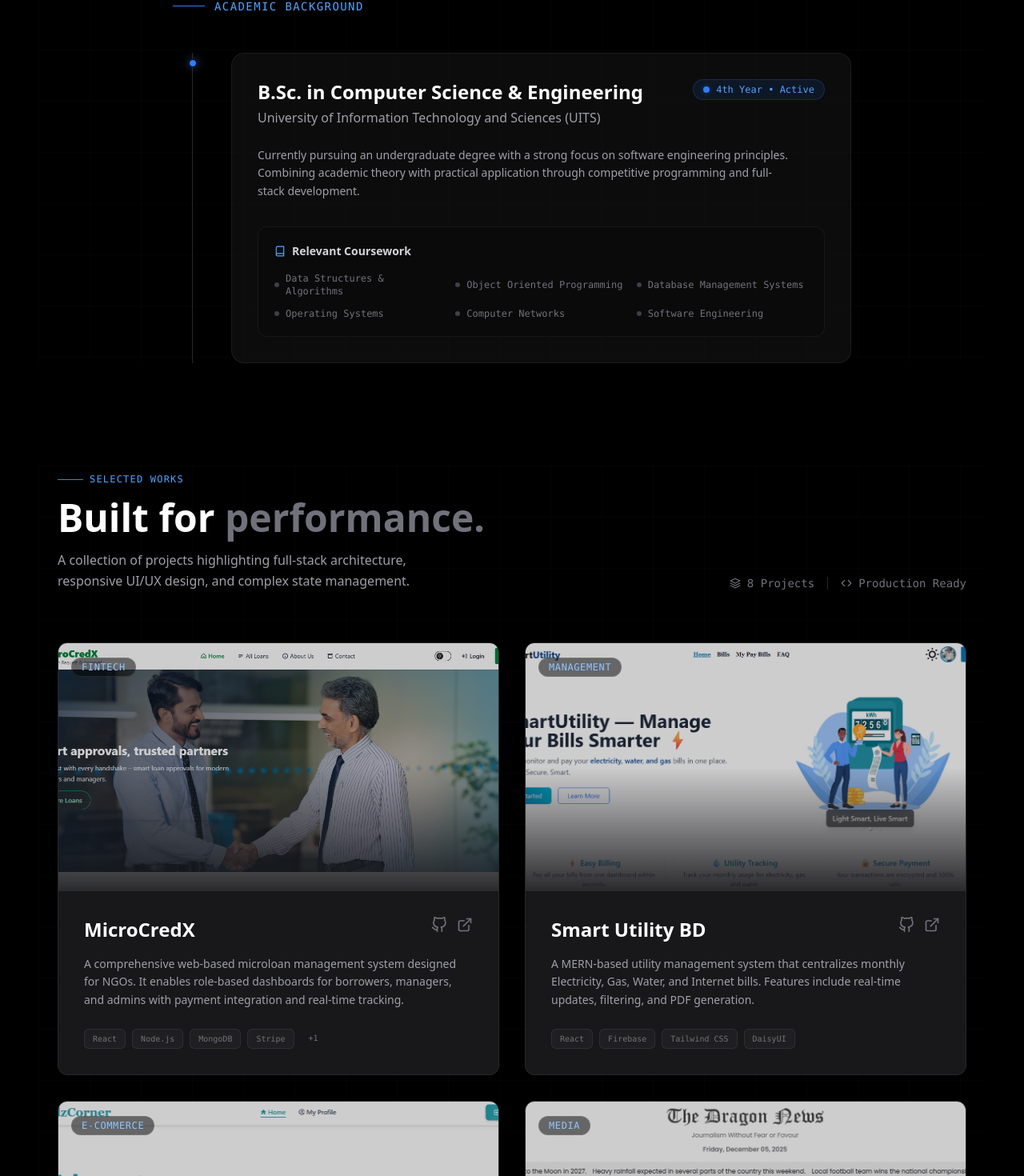
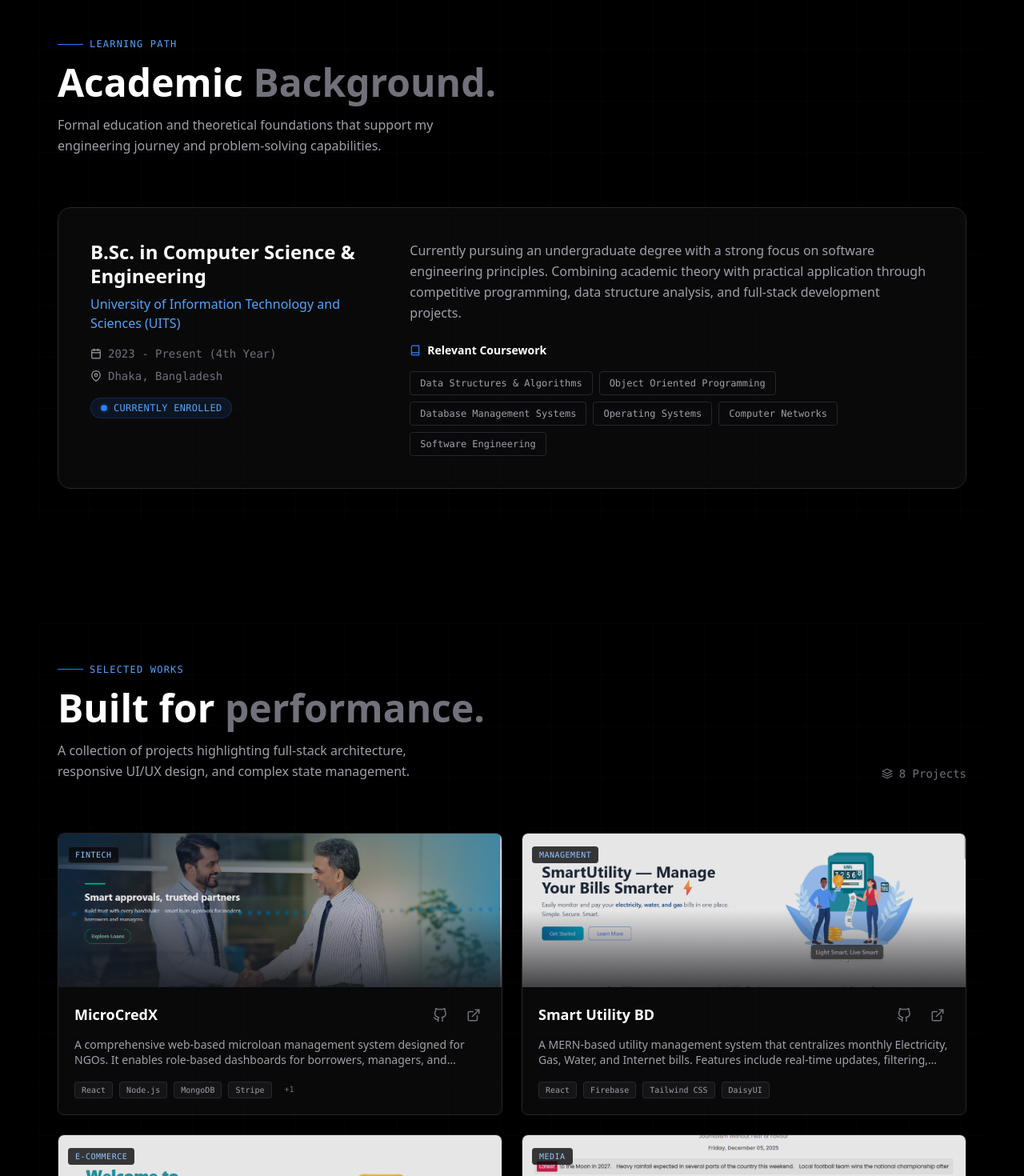
Before and after one commit to Mahfuz5634/My-Portfolio, a React (Vite) app: page / in a window 1280 px wide. Shown: the part 1597-3067 px from the top of the page at 80% size. Built offline with nearby package versions, Linux system fonts and the light colour scheme.

Commit message:
fixed error

```diff
--- a/src/components/Education.jsx
+++ b/src/components/Education.jsx
@@ -1,5 +1,12 @@
 import React from "react";
-import { FiBook, FiAward, FiCpu, FiCode } from "react-icons/fi";
+import {
+  FiBook,
+  FiAward,
+  FiCpu,
+  FiCode,
+  FiCalendar,
+  FiMapPin,
+} from "react-icons/fi";
 import ScrollReveal from "../ScrollBar/Scrollbar";
 
 const Education = () => {
@@ -14,65 +21,92 @@ const Education = () => {
 
   return (
     <ScrollReveal>
-      <section id="education" className=" relative overflow-hidden">
+      <section id="education" className="relative overflow-hidden py-10">
         <div className="absolute inset-0 bg-[linear-gradient(to_right,#27272a_1px,transparent_1px),linear-gradient(to_bottom,#27272a_1px,transparent_1px)] bg-[size:4rem_4rem] opacity-[0.1] pointer-events-none" />
 
-        <div className="max-w-4xl mx-auto px-6 relative z-10">
-          <div className="mb-12 flex items-center gap-3">
-            <div className="h-px w-10 bg-blue-500"></div>
-            <span className="text-blue-400 font-mono text-sm tracking-widest uppercase">
-              Academic Background
-            </span>
+        <div className="max-w-7xl mx-auto px-6 relative z-10">
+          <div className="mb-12 md:mb-16">
+            <div className="inline-flex items-center gap-2 mb-4">
+              <span className="w-8 h-[1px] bg-blue-500"></span>
+              <span className="text-blue-400 font-mono text-xs tracking-widest uppercase">
+                Learning Path
+              </span>
+            </div>
+
+            <div className="flex flex-col md:flex-row md:items-end justify-between gap-6">
+              <div>
+                <h2 className="text-3xl md:text-5xl font-bold text-white mb-4">
+                  Academic <span className="text-zinc-500">Background.</span>
+                </h2>
+                <p className="text-zinc-400 max-w-lg leading-relaxed">
+                  Formal education and theoretical foundations that support my
+                  engineering journey and problem-solving capabilities.
+                </p>
+              </div>
+            </div>
           </div>
 
-          <div className="relative border-l border-zinc-800 ml-3 md:ml-6 space-y-12">
-            <div className="relative pl-8 md:pl-12 group">
-              <div className="absolute -left-[5px] top-2 w-2.5 h-2.5 rounded-full bg-blue-500 border border-zinc-950 shadow-[0_0_12px_rgba(59,130,246,0.6)] group-hover:scale-125 transition-transform duration-300"></div>
+          <div className="relative group">
+            <div className="absolute -inset-0.5 bg-gradient-to-r from-blue-500/20 to-purple-500/20 rounded-2xl blur opacity-0 group-hover:opacity-100 transition duration-500"></div>
 
-              <div className="relative bg-zinc-900/50 border border-zinc-800/60 p-6 md:p-8 rounded-2xl hover:bg-zinc-900 hover:border-zinc-700 transition-all duration-300">
-                <div className="flex flex-col md:flex-row md:items-start md:justify-between gap-4 mb-6">
+            <div className="relative bg-zinc-900/40 border border-zinc-800 rounded-2xl p-6 md:p-10 hover:border-zinc-700 transition-all duration-300">
+              <div className="flex flex-col md:flex-row gap-8 md:gap-12">
+                <div className="flex-shrink-0 md:w-1/3 space-y-4">
                   <div>
-                    <h3 className="text-2xl font-bold text-white mb-1">
+                    <h3 className="text-2xl font-bold text-white leading-tight">
                       B.Sc. in Computer Science & Engineering
                     </h3>
-                    <p className="text-zinc-400 text-sm md:text-base">
+                    <p className="text-blue-400 mt-2 font-medium">
                       University of Information Technology and Sciences (UITS)
                     </p>
                   </div>
 
-                  <div className="flex items-center gap-2 px-3 py-1 bg-blue-500/10 border border-blue-500/20 rounded-full">
+                  <div className="flex flex-col gap-2 text-sm text-zinc-500 font-mono">
+                    <div className="flex items-center gap-2">
+                      <FiCalendar className="text-zinc-400" />
+                      <span>2023 - Present (4th Year)</span>
+                    </div>
+                    <div className="flex items-center gap-2">
+                      <FiMapPin className="text-zinc-400" />
+                      <span>Dhaka, Bangladesh</span>
+                    </div>
+                  </div>
+
+                  <div className="inline-flex items-center gap-2 px-3 py-1 bg-blue-500/10 border border-blue-500/20 rounded-full">
                     <span className="relative flex h-2 w-2">
                       <span className="animate-ping absolute inline-flex h-full w-full rounded-full bg-blue-400 opacity-75"></span>
                       <span className="relative inline-flex rounded-full h-2 w-2 bg-blue-500"></span>
                     </span>
-                    <span className="text-blue-400 text-xs font-mono font-medium">
-                      4th Year • Active
+                    <span className="text-blue-400 text-xs font-mono font-medium uppercase tracking-wide">
+                      Currently Enrolled
                     </span>
                   </div>
                 </div>
 
-                <p className="text-zinc-400 text-sm leading-relaxed mb-8 max-w-2xl">
-                  Currently pursuing an undergraduate degree with a strong focus
-                  on software engineering principles. Combining academic theory
-                  with practical application through competitive programming and
-                  full-stack development.
-                </p>
+                <div className="flex-grow space-y-6">
+                  <p className="text-zinc-400 leading-relaxed">
+                    Currently pursuing an undergraduate degree with a strong
+                    focus on software engineering principles. Combining academic
+                    theory with practical application through competitive
+                    programming, data structure analysis, and full-stack
+                    development projects.
+                  </p>
 
-                <div className="bg-zinc-950/50 border border-zinc-800/50 rounded-xl p-5">
-                  <div className="flex items-center gap-2 mb-4 text-zinc-300 text-sm font-semibold">
-                    <FiBook className="text-blue-400" /> Relevant Coursework
-                  </div>
+                  <div>
+                    <h4 className="flex items-center gap-2 text-sm font-semibold text-white mb-4">
+                      <FiBook className="text-blue-500" /> Relevant Coursework
+                    </h4>
 
-                  <div className="grid grid-cols-1 sm:grid-cols-2 md:grid-cols-3 gap-3">
-                    {courses.map((course, i) => (
-                      <div
-                        key={i}
-                        className="flex items-center gap-2 text-xs text-zinc-500 font-mono"
-                      >
-                        <span className="w-1.5 h-1.5 rounded-full bg-zinc-700"></span>
-                        {course}
-                      </div>
-                    ))}
+                    <div className="flex flex-wrap gap-2">
+                      {courses.map((course, i) => (
+                        <span
+                          key={i}
+                          className="px-3 py-1.5 text-xs text-zinc-400 font-mono bg-zinc-950 border border-zinc-800 rounded hover:border-zinc-600 hover:text-zinc-200 transition-colors cursor-default"
+                        >
+                          {course}
+                        </span>
+                      ))}
+                    </div>
                   </div>
                 </div>
               </div>
--- a/src/components/Projects.jsx
+++ b/src/components/Projects.jsx
@@ -3,7 +3,6 @@ import { motion, AnimatePresence } from "framer-motion";
 import { FiGithub, FiExternalLink, FiCode, FiLayers } from "react-icons/fi";
 import ScrollReveal from "../ScrollBar/Scrollbar";
 
-// Import images (Keep your existing imports)
 import kidzImg from "../assets/kidz.png";
 import utilityImg from "../assets/smart.png";
 import dragonImg from "../assets/news.png";
@@ -11,10 +10,8 @@ import bookImg from "../assets/book.png";
 import supportImg from "../assets/customer.png";
 import ecoImg from "../assets/eco.png";
 import englishImg from "../assets/english.png";
-import teaImg from "../assets/tea.png";
 import loanlinkImg from "../assets/microcredx.png";
 
-// --- DATA (Moved outside component for cleanliness) ---
 const projectsData = [
   {
     name: "MicroCredX",
@@ -102,7 +99,7 @@ const Projects = () => {
 
   return (
     <ScrollReveal>
-      <section id="projects" className="  relative overflow-hidden">
+      <section id="projects" className="relative overflow-hidden py-10">
         <div className="absolute inset-0 bg-[linear-gradient(to_right,#27272a_1px,transparent_1px),linear-gradient(to_bottom,#27272a_1px,transparent_1px)] bg-[size:4rem_4rem] opacity-[0.1] pointer-events-none" />
 
         <div className="max-w-7xl mx-auto px-6 relative z-10">
@@ -128,15 +125,11 @@ const Projects = () => {
                 <span className="flex items-center gap-2">
                   <FiLayers /> {projectsData.length} Projects
                 </span>
-                <span className="h-4 w-[1px] bg-zinc-800"></span>
-                <span className="flex items-center gap-2">
-                  <FiCode /> Production Ready
-                </span>
               </div>
             </div>
           </div>
 
-          <div className="min-h-[600px]">
+          <div className="min-h-[500px]">
             <AnimatePresence mode="wait">
               <motion.div
                 key={page}
@@ -144,7 +137,7 @@ const Projects = () => {
                 animate={{ opacity: 1, y: 0 }}
                 exit={{ opacity: 0, y: -20 }}
                 transition={{ duration: 0.3 }}
-                className="grid grid-cols-1 md:grid-cols-2 gap-8"
+                className="grid grid-cols-1 md:grid-cols-2 gap-6"
               >
                 {currentProjects.map((project) => (
                   <ProjectCard key={project.name} project={project} />
@@ -153,7 +146,7 @@ const Projects = () => {
             </AnimatePresence>
           </div>
 
-          <div className="mt-16 flex items-center justify-between border-t border-zinc-900 pt-8">
+          <div className="mt-12 flex items-center justify-between border-t border-zinc-900 pt-6">
             <span className="text-zinc-500 text-sm font-mono">
               Showing {start + 1}-
               {Math.min(start + perPage, projectsData.length)} of{" "}
@@ -202,25 +195,26 @@ const Projects = () => {
 
 const ProjectCard = ({ project }) => {
   return (
-    <article className="group relative bg-zinc-900 border border-zinc-800 rounded-xl overflow-hidden hover:border-zinc-700 transition-colors duration-300">
-      <div className="relative aspect-video overflow-hidden bg-zinc-950">
+    <article className="group relative bg-zinc-900/40 border border-zinc-800 rounded-lg overflow-hidden hover:border-zinc-600 hover:shadow-xl hover:shadow-blue-500/5 transition-all duration-300 hover:-translate-y-1">
+      <div className="relative h-48 overflow-hidden bg-zinc-950">
         <img
           src={project.image}
           alt={project.name}
-          className="w-full h-full object-cover opacity-80 group-hover:opacity-100 group-hover:scale-105 transition-all duration-500"
+          className="w-full h-full object-cover opacity-90 group-hover:opacity-100 group-hover:scale-105 transition-all duration-500"
         />
-        <div className="absolute inset-0 bg-gradient-to-t from-zinc-900 via-transparent to-transparent opacity-90"></div>
 
-        <div className="absolute top-4 left-4">
-          <span className="px-3 py-1 bg-black/50 backdrop-blur-md border border-white/10 text-xs font-mono text-blue-300 rounded-full uppercase tracking-wider">
+        <div className="absolute inset-0 bg-gradient-to-t from-zinc-900/80 via-transparent to-transparent"></div>
+
+        <div className="absolute top-3 left-3">
+          <span className="px-2 py-1 bg-zinc-950/80 backdrop-blur border border-zinc-700/50 text-[10px] font-mono text-blue-300 rounded uppercase tracking-wider">
             {project.category}
           </span>
         </div>
       </div>
 
-      <div className="p-6 md:p-8">
-        <div className="flex justify-between items-start mb-4">
-          <h3 className="text-xl md:text-2xl font-bold text-white group-hover:text-blue-400 transition-colors">
+      <div className="p-5">
+        <div className="flex justify-between items-start mb-3">
+          <h3 className="text-lg font-bold text-white group-hover:text-blue-400 transition-colors">
             {project.name}
           </h3>
 
@@ -229,36 +223,38 @@ const ProjectCard = ({ project }) => {
               href={project.github}
               target="_blank"
               rel="noreferrer"
-              className="text-zinc-500 hover:text-white transition-colors"
+              className="text-zinc-500 hover:text-white hover:bg-zinc-800 p-1.5 rounded-full transition-all"
+              title="View Code"
             >
-              <FiGithub size={20} />
+              <FiGithub size={18} />
             </a>
             <a
               href={project.live}
               target="_blank"
               rel="noreferrer"
-              className="text-zinc-500 hover:text-white transition-colors"
+              className="text-zinc-500 hover:text-blue-400 hover:bg-zinc-800 p-1.5 rounded-full transition-all"
+              title="Live Demo"
             >
-              <FiExternalLink size={20} />
+              <FiExternalLink size={18} />
             </a>
           </div>
         </div>
 
-        <p className="text-zinc-400 text-sm leading-relaxed mb-6 line-clamp-3">
+        <p className="text-zinc-400 text-sm leading-snug mb-4 line-clamp-2 h-10">
           {project.desc}
         </p>
 
-        <div className="flex flex-wrap gap-2 mt-auto">
+        <div className="flex flex-wrap gap-2">
           {project.tech.slice(0, 4).map((tech) => (
             <span
               key={tech}
-              className="px-2.5 py-1 text-[10px] font-mono text-zinc-500 bg-zinc-800/50 border border-zinc-700/50 rounded-md"
+              className="px-2 py-0.5 text-[10px] font-mono text-zinc-400 bg-zinc-800/40 border border-zinc-700/50 rounded hover:border-blue-500/30 transition-colors"
             >
               {tech}
             </span>
           ))}
           {project.tech.length > 4 && (
-            <span className="px-2.5 py-1 text-[10px] font-mono text-zinc-500">
+            <span className="px-2 py-0.5 text-[10px] font-mono text-zinc-500">
               +{project.tech.length - 4}
             </span>
           )}
```
